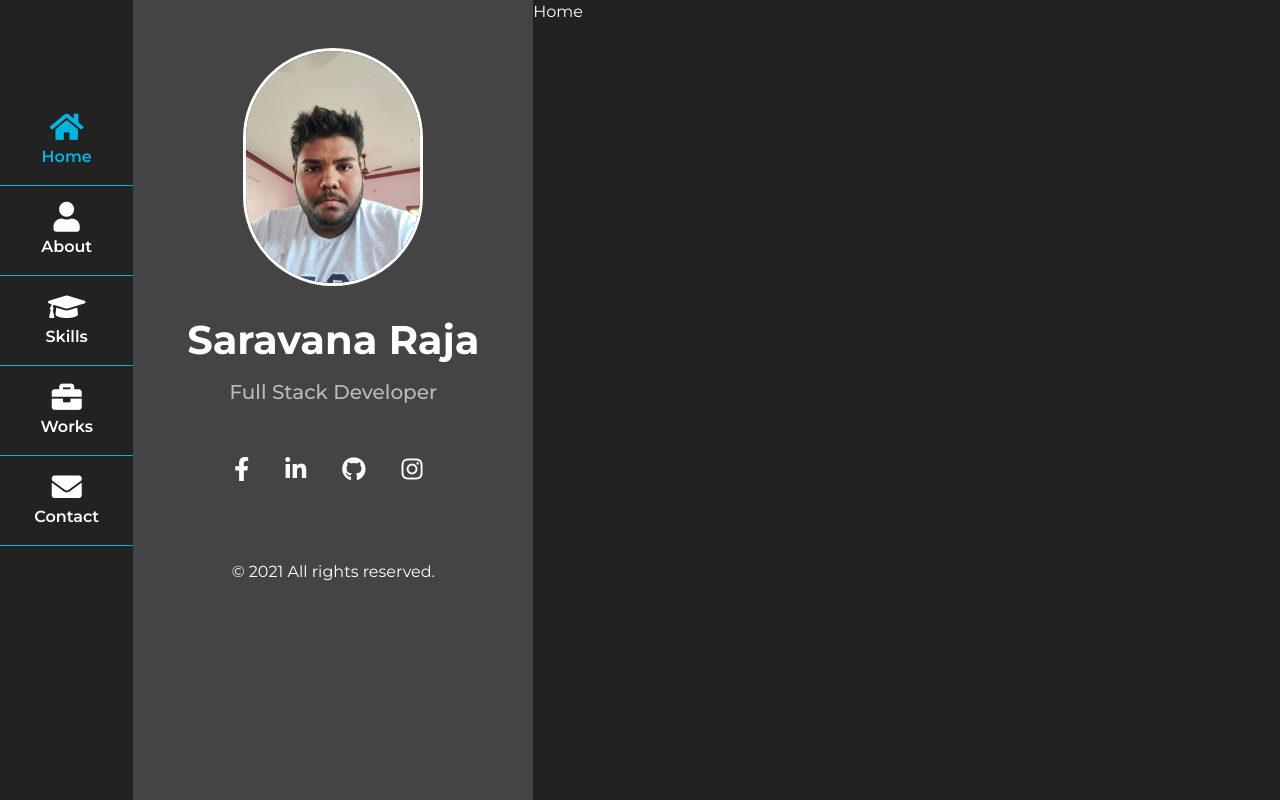
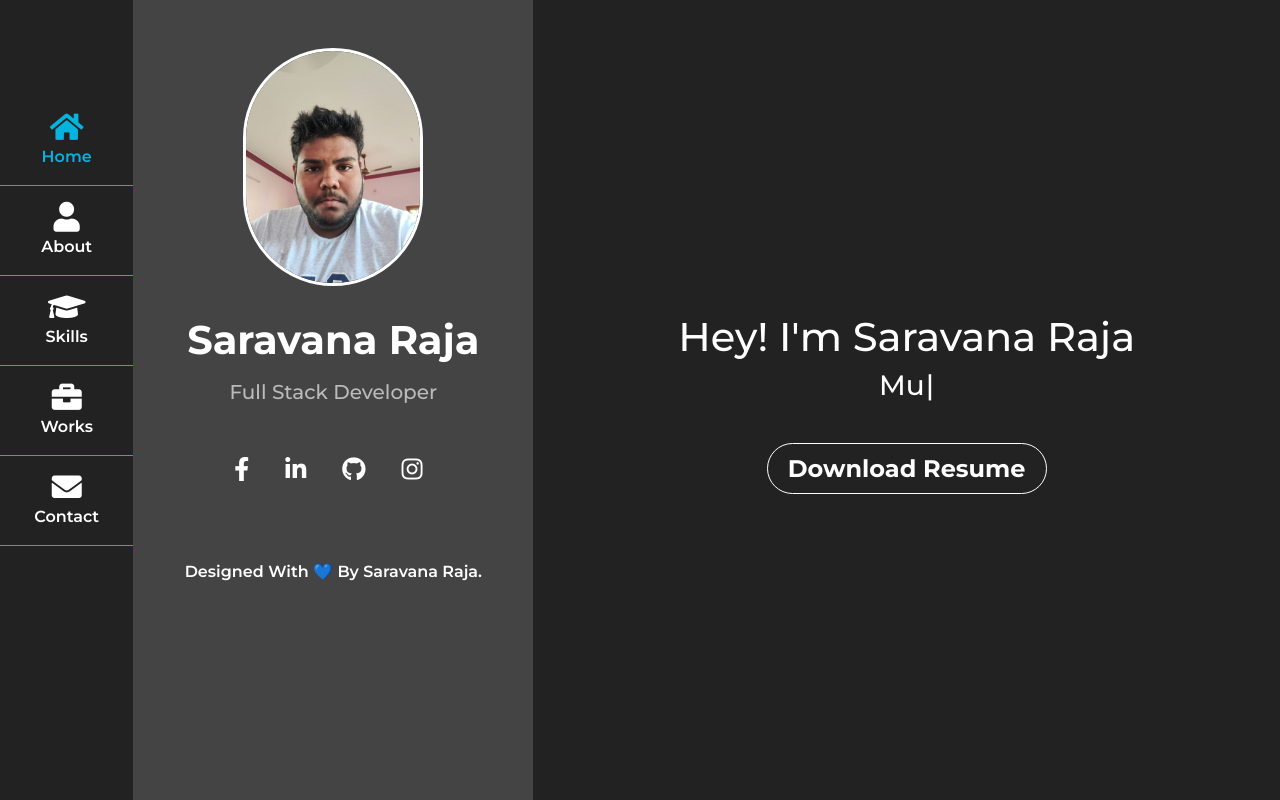
Before and after one commit to saravanaraja25/saravana-portfolio, a React (Create React App) app: page / in a window 1280 px wide. Built offline with nearby package versions, Linux system fonts and the light colour scheme.

Commit message:
home page finished

```diff
--- a/package.json
+++ b/package.json
@@ -6,6 +6,7 @@
     "@testing-library/jest-dom": "^5.11.9",
     "@testing-library/react": "^11.2.5",
     "@testing-library/user-event": "^12.7.3",
+    "aos": "^3.0.0-beta.6",
     "bootstrap": "^4.6.0",
     "node-sass": "^4.14.1",
     "react": "^17.0.1",
@@ -13,6 +14,7 @@
     "react-dom": "^17.0.1",
     "react-router-dom": "^5.2.0",
     "react-scripts": "4.0.3",
+    "typewriter-effect": "^2.17.0",
     "web-vitals": "^1.1.0"
   },
   "scripts": {
--- a/src/App.js
+++ b/src/App.js
@@ -10,7 +10,7 @@ function App() {
     setOpen(!open)
   }
   return (
-    <div className="App">
+    <div data-aos="fade-left" className="App ">
       <Router>
         <div className="row m-0">
           <i onClick={change} className={"ham-menu  fas fa-bars " +(open ? 'd-none' : 'd-md-none d-block')}></i>
@@ -18,7 +18,7 @@ function App() {
           <div className={"d-md-block col-md-5  m-0 " +(open ? 'd-block col-12' : 'd-none')}>
             <Header open={setOpen}/>
           </div>
-          <div className="body col m-0 p-0">
+          <div className="body col m-0">
             <Body />
           </div>
         </div>
--- a/src/App.scss
+++ b/src/App.scss
@@ -18,9 +18,10 @@ body{
                     color: #04b4e0;
                 }
                 a{
+                    transition: .5s;
                     &:hover{
                         color: #04b4e0;
-                        transition-duration: 20ms;
+                        transition-duration: .5s;
                     }
                     color: #fff;
                     font-weight: 600;
@@ -39,6 +40,9 @@ body{
         background-color: #444444;
         .footer{
             position: relative;
+            p{
+                font-weight: 600;
+            }
         }
         .head-photo{
             position: relative;
@@ -73,12 +77,38 @@ body{
     }
 }
 .body{
-    &:hover{
-        overflow-y: scroll;
-        overflow-x: hidden;
+    padding: 60px;
+    overflow-y: scroll;
+    overflow-x: hidden;
+    .home{
+        vertical-align: middle;
+        width: 100%;
+        height: 100%;
+        display: flex;
+        flex-direction: row;
+        text-align: center;
+        align-items: center;
+        flex-wrap: wrap;
+        justify-content: center;
+        -webkit-box-direction: normal;
+        -webkit-box-orient: horizontal;
+        -webkit-box-pack: center;
+        align-content: stretch;
+        .resume{
+            font-size: 24px;
+            border:1px solid white;
+            padding: 10px 20px;
+            border-radius: 50px;
+            transition: .2s;
+            &:hover{
+                background-color:#04b4e0 ;
+                text-decoration: none;
+            }
+        }
     }
     /* width */
     &::-webkit-scrollbar {
+        position: fixed;
         width: 6px;
     }
 
--- a/src/components/Body.js
+++ b/src/components/Body.js
@@ -8,7 +8,7 @@ import Work from './Work';
 
 function Body() {
     return (
-        <div>
+        <>
             <Switch>
                 <Route path="/" component={Home} exact/>
                 <Route path="/about" component={About} exact/>
@@ -16,7 +16,7 @@ function Body() {
                 <Route path="/skills" component={Skills} exact />
                 <Route path="/contact" component={Contact} exact/>
             </Switch>
-        </div>
+        </>
     )
 }
 
--- a/src/components/Header.js
+++ b/src/components/Header.js
@@ -66,7 +66,7 @@ function Header({open}) {
                             </div>
                         </div>
                         <div className="mt-5 footer text-white">
-                            <p className="pt-4">© 2021 All rights reserved.</p>
+                            <p className="pt-4">Designed With 💙 By Saravana Raja.</p>
                         </div>
                     </div>
                 </div>
--- a/src/components/Home.js
+++ b/src/components/Home.js
@@ -1,9 +1,34 @@
 import React from 'react'
+import Typewriter from "typewriter-effect";
 
 function Home() {
     return (
-        <div>
-            Home
+        <div data-aos="fade-down" className="home">
+            <div className="row">
+                <div className="col-12">
+                    <h1>
+                        Hey! I'm Saravana Raja
+                    </h1>
+                    <h3>
+                        <Typewriter
+                            options={{
+                                loop: true,
+                              }}
+                            onInit={(typewriter)=> {
+                                typewriter
+                                .typeString("Full Stack Developer")
+                                .deleteAll()
+                                .typeString("Music Producer")
+                                .deleteAll()
+                                .start();
+                            }}
+                        />
+                    </h3>
+                    <div className="mt-5">
+                        <a target="_blank" rel="noreferrer" className="resume text-white font-weight-bold" href="https://drive.google.com/file/d/1bb-putUrcaum9vZXecxrlLNOCrW7WaYk/view?usp=sharing">Download Resume</a>
+                    </div>
+                </div>
+            </div>
         </div>
     )
 }
--- a/src/index.js
+++ b/src/index.js
@@ -1,8 +1,14 @@
 import React from 'react';
 import ReactDOM from 'react-dom';
+import AOS from 'aos';
+import 'aos/dist/aos.css';
 import './index.css';
 import App from './App';
 import reportWebVitals from './reportWebVitals';
+AOS.init({
+  duration: 900, // values from 0 to 3000, with step 50ms
+
+});
 
 ReactDOM.render(
   <React.StrictMode>
```
Also changed, not shown: 1 other file (tests, documents, lock files or other folders).
